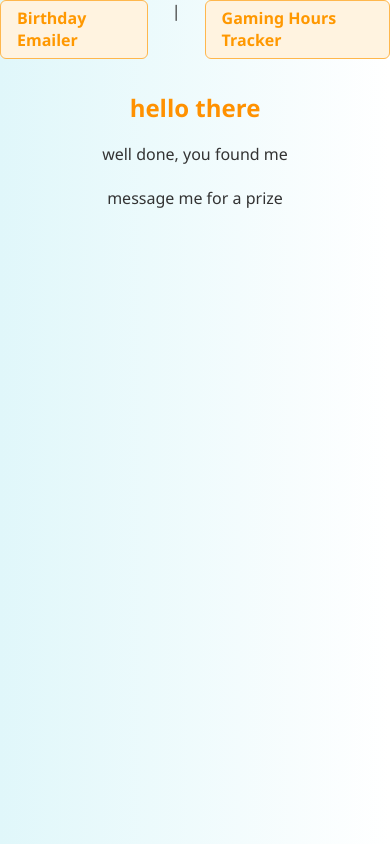
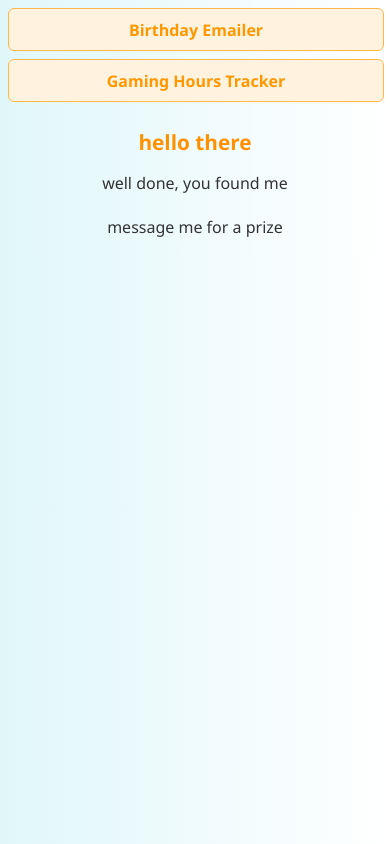
Before and after one commit to yogurtshake/personal-website, a plain HTML site: page index.html in a window 390 px wide. Drawn offline with Linux system fonts and the light colour scheme.

Commit message:
mobile friendliness

```diff
--- a/css/styles.css
+++ b/css/styles.css
@@ -79,3 +79,38 @@ button[type="submit"]:hover,
 button[type="button"]:hover {
   background-color: rgb(110, 77, 27);
 }
+
+
+@media (max-width: 600px) {
+  nav {
+    flex-direction: column;
+    gap: 0.5rem;
+    margin-bottom: 1rem;
+    padding: 0.5rem;
+    text-align: center;
+  }
+
+  nav a,
+  nav button {
+    width: 100%;
+    padding: 0.6rem 0;
+    font-size: 1rem;
+    text-align: center;
+  }
+
+  h1, h2, h3 {
+    font-size: 1.3rem;
+    margin-bottom: 0.8rem;
+  }
+
+  form {
+    width: 100%;
+    padding: 0 1rem;
+  }
+
+  input,
+  select {
+    max-width: 100%;
+    font-size: 1rem;
+  }
+}
--- a/index.html
+++ b/index.html
@@ -5,10 +5,11 @@
     <title>You found me!</title>
     <link rel="icon" href="favicon.ico" type="image/x-icon">
     <link rel="stylesheet" href="css/styles.css">
+    <meta name="viewport" content="width=device-width, initial-scale=1">
 </head>
 <body>
     <nav>
-        <a href="https://lucas.su-keun.kim/happy-birthday" target="_blank" rel="noopener noreferrer">Birthday Emailer</a> |
+        <a href="https://lucas.su-keun.kim/happy-birthday" target="_blank" rel="noopener noreferrer">Birthday Emailer</a>
         <a href="https://lucas.su-keun.kim/gaming-hours-tracker" target="_blank" rel="noopener noreferrer">Gaming Hours Tracker</a>
     </nav>
     <div>
```
